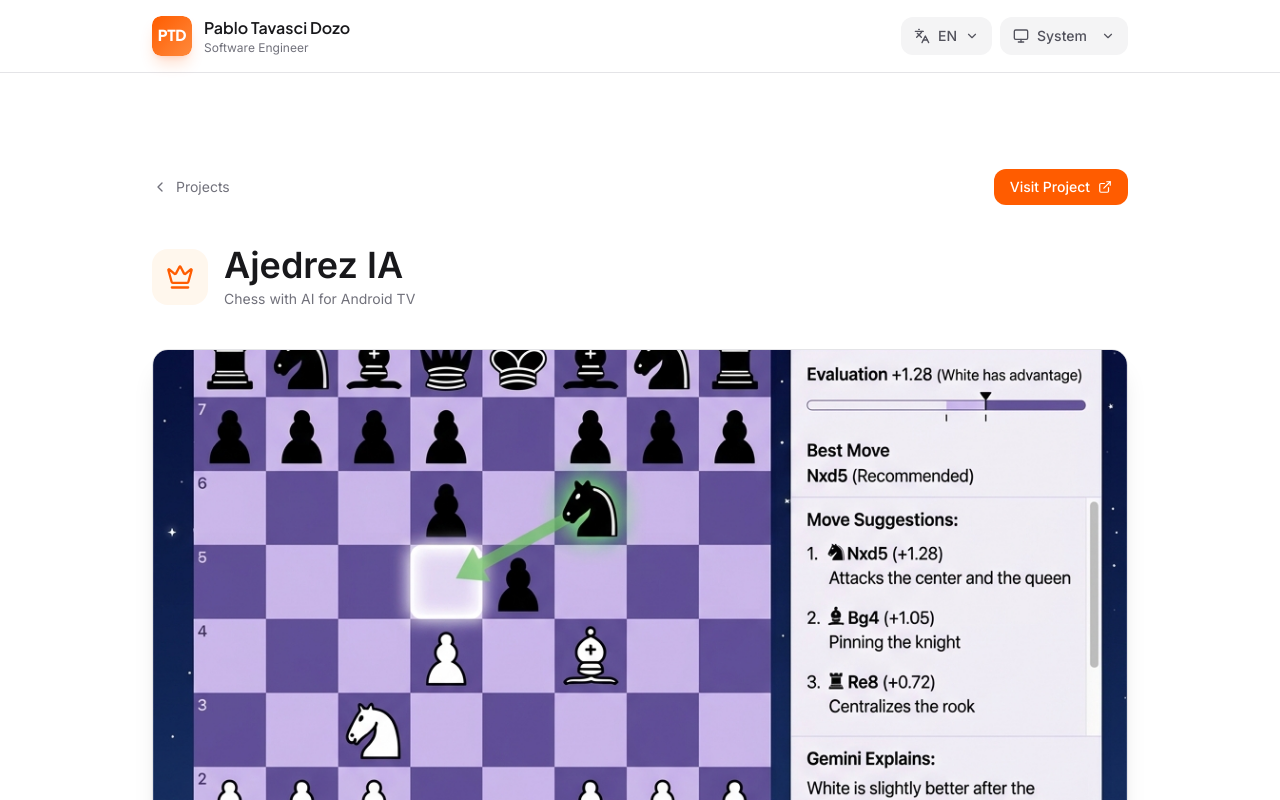
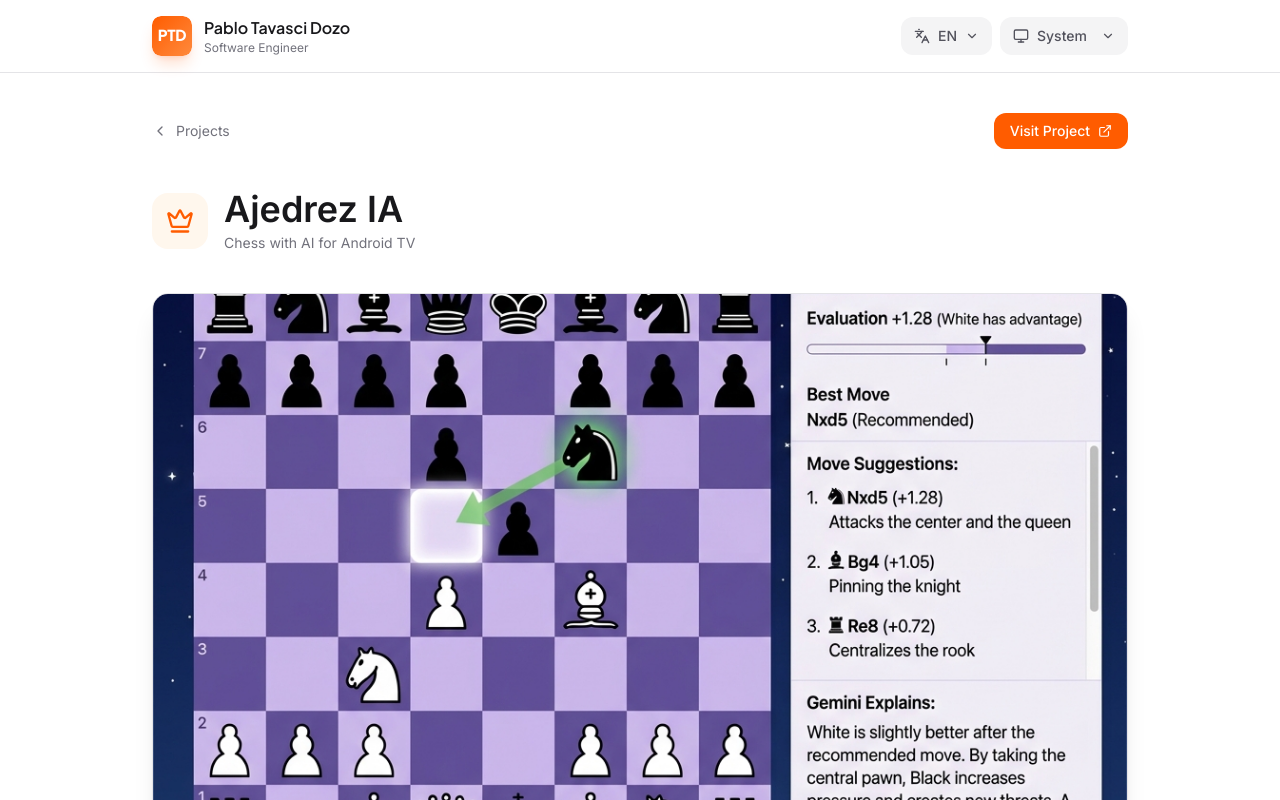
Before and after one commit to ptavasci/portfolio, a React (Vite) app: page /project/ajedrez in a window 1280 px wide. Shown: the top 800 px of the page. Built offline with nearby package versions, Linux system fonts and the light colour scheme.

Commit message:
style: reduce excessive top padding on subpages for a more compact UI

```diff
--- a/src/layouts/RootLayout.tsx
+++ b/src/layouts/RootLayout.tsx
@@ -50,7 +50,7 @@
 
         <main
           id="main-content"
-          className={`flex-1 w-full ${isHomePage ? "" : "pt-12"}`}
+          className={`flex-1 w-full ${isHomePage ? "" : "pt-6"}`}
         >
           <Suspense fallback={<PageSkeleton />}>
             <Outlet />
--- a/src/pages/ProjectPage.tsx
+++ b/src/pages/ProjectPage.tsx
@@ -75,7 +75,7 @@
   const Icon = project.icon;
 
   return (
-    <div className="max-w-5xl mx-auto px-6 py-12">
+    <div className="max-w-5xl mx-auto px-6 pb-12 pt-4">
       <div className="flex items-center justify-between mb-10">
         <button
           onClick={handleBack}
--- a/src/pages/SpecialtyPage.tsx
+++ b/src/pages/SpecialtyPage.tsx
@@ -44,7 +44,7 @@
   const accentColor = specialty.accentColor || "#ff5c00";
 
   return (
-    <div className="max-w-5xl mx-auto px-6 py-12 relative font-sans">
+    <div className="max-w-5xl mx-auto px-6 pb-12 pt-4 relative font-sans">
       {/* Background Glow */}
       <div
         className="absolute top-0 right-0 w-[500px] h-[500px] opacity-10 dark:opacity-20 pointer-events-none rounded-full blur-[120px]"
```
